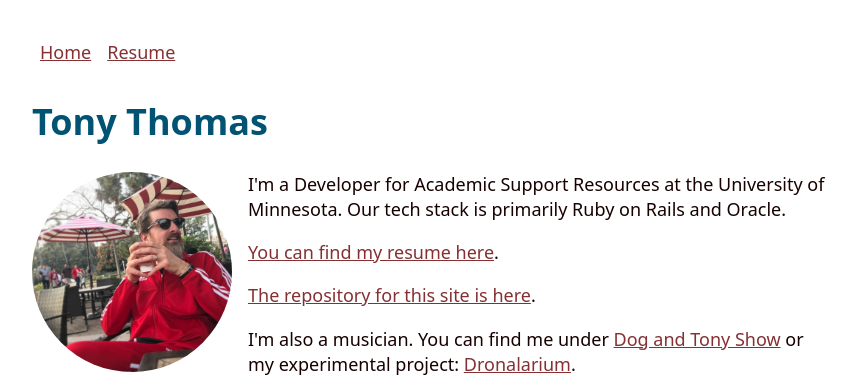
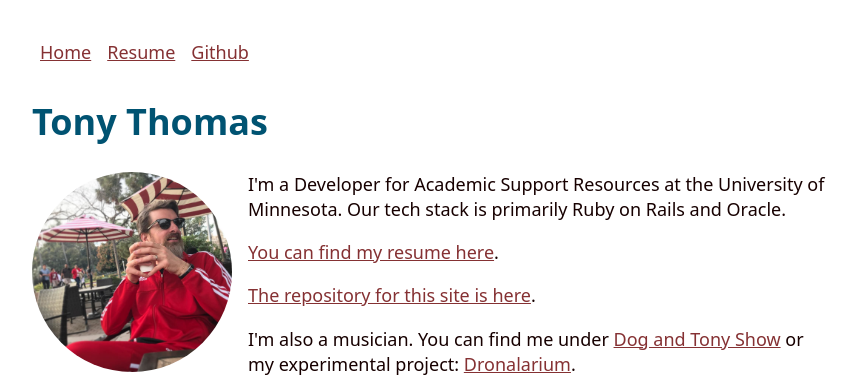
Before and after one commit to truetone/python-flask-docker, a Flask app: page / in a window 1280 px wide. Shown: the top 379 px of the page, without its empty margins (208-1065 px from the left). Run offline with Flask 2, Linux system fonts and the light colour scheme.

Commit message:
Add Github profile to nav
Closes #36

```diff
--- a/truetone/templates/layout/base.html
+++ b/truetone/templates/layout/base.html
@@ -33,6 +33,7 @@
         <ul>
           <li><a href="/">Home</a></li>
           <li><a href="/resume">Resume</a></li>
+          <li><a href="https://github.com/truetone">Github</a></li>
         </ul>
       </nav>
       {% block header %}
```
